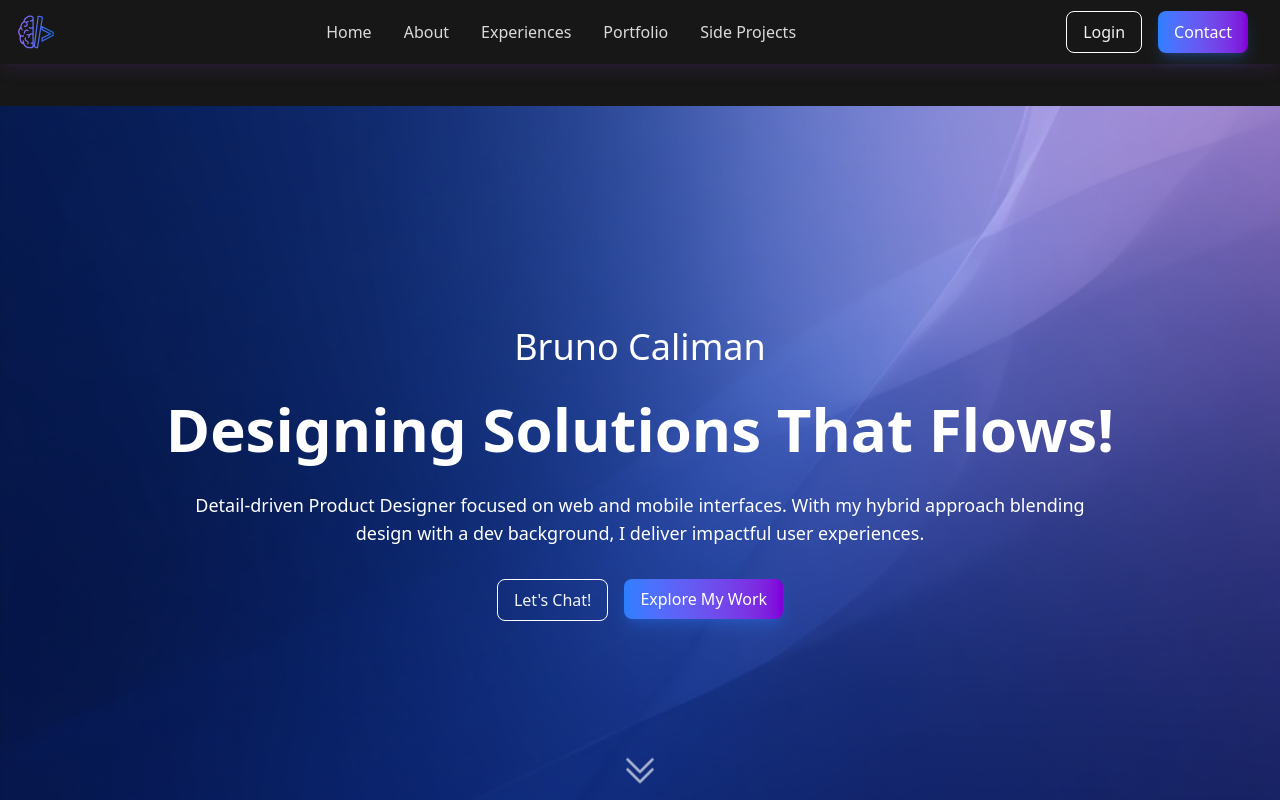
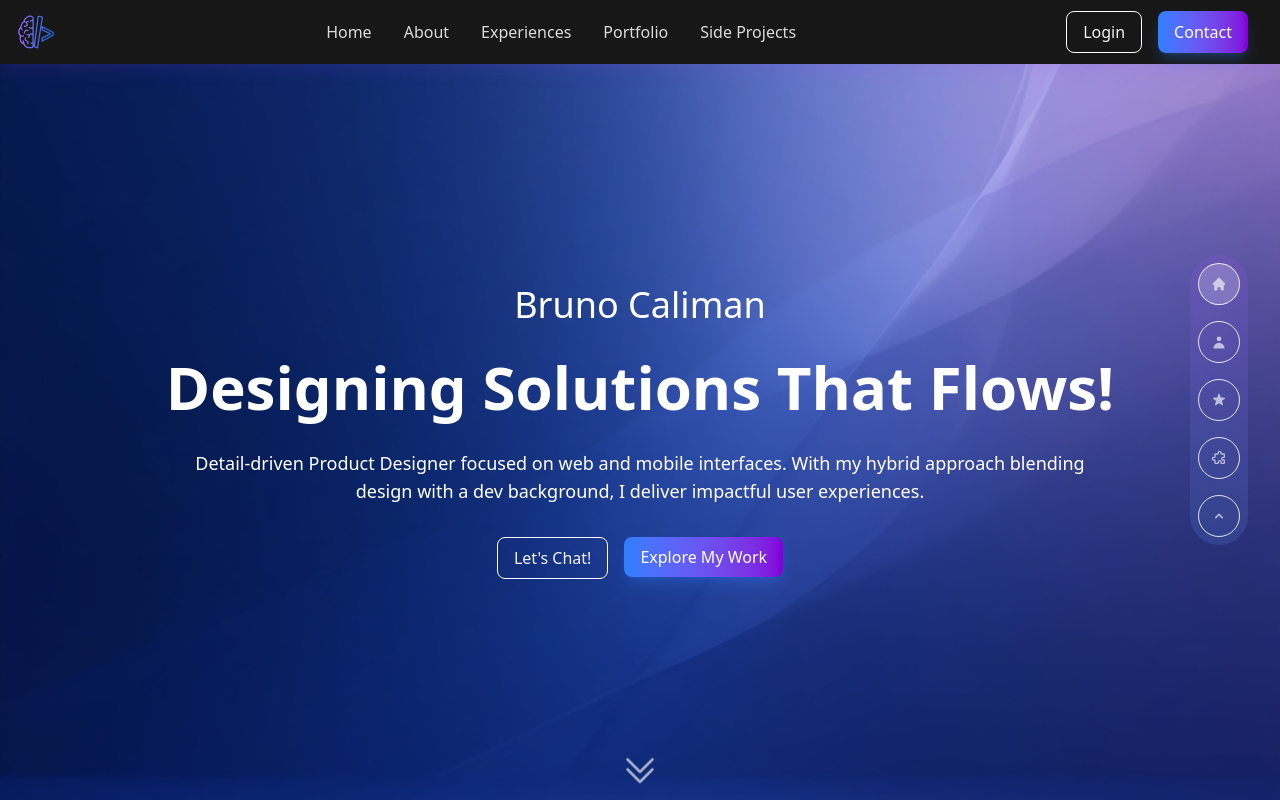
Before and after one commit to Chieza/chieza-me, a React (Vite) app: page / in a window 1280 px wide. Shown: the top 800 px of the page. Built offline with nearby package versions, Linux system fonts and the light colour scheme.

Commit message:
Implement NavHub responsive styling via standard CSS media queries

```diff
--- a/src/styles/global.css
+++ b/src/styles/global.css
@@ -33,3 +33,41 @@
 .animate-bounce {
   animation: bounce 1.5s infinite; /* Adjust duration for desired smoothness */
 }
+
+.nav-hub {
+  /* Base (Mobile) Styles */
+  position: fixed;
+  z-index: 50;
+  padding: 8px; /* p-2 = 8px */
+  border-radius: 9999px; /* rounded-full */
+  transition: all 1000ms ease-in-out; /* transition-all duration-1000 ease-in-out */
+
+  display: flex;
+  flex-direction: row; /* flex flex-row */
+  gap: 16px; /* space-x-4 */
+
+  bottom: 16px; /* bottom-4 */
+  left: 50%; /* left-1/2 */
+  transform: translateX(-50%); /* -translate-x-1/2 */
+
+  /* Gradient and Backdrop */
+  background-image: linear-gradient(to right, rgba(168, 85, 247, 0.16), rgba(96, 165, 250, 0.16)); /* bg-gradient-to-r from-purple-500/16 to-blue-500/16 */
+  backdrop-filter: blur(4px); /* backdrop-blur-xs */
+}
+
+/* Desktop Styles (md breakpoint and up) */
+@media (min-width: 768px) { /* md breakpoint is 768px by default in Tailwind */
+  .nav-hub {
+    flex-direction: column; /* md:flex-col */
+    gap: 0; /* Reset mobile gap */
+    row-gap: 16px; /* md:space-y-4 */
+
+    top: 50%; /* md:top-1/2 */
+    right: 32px; /* md:right-8 */
+    left: auto; /* md:left-auto */
+    bottom: auto; /* md:bottom-auto */
+    transform: translateY(-50%) translateX(0); /* md:-translate-y-1/2 md:translate-x-0 */
+
+    background-image: linear-gradient(to bottom, rgba(168, 85, 247, 0.16), rgba(96, 165, 250, 0.16)); /* md:bg-gradient-to-b */
+  }
+}
```
